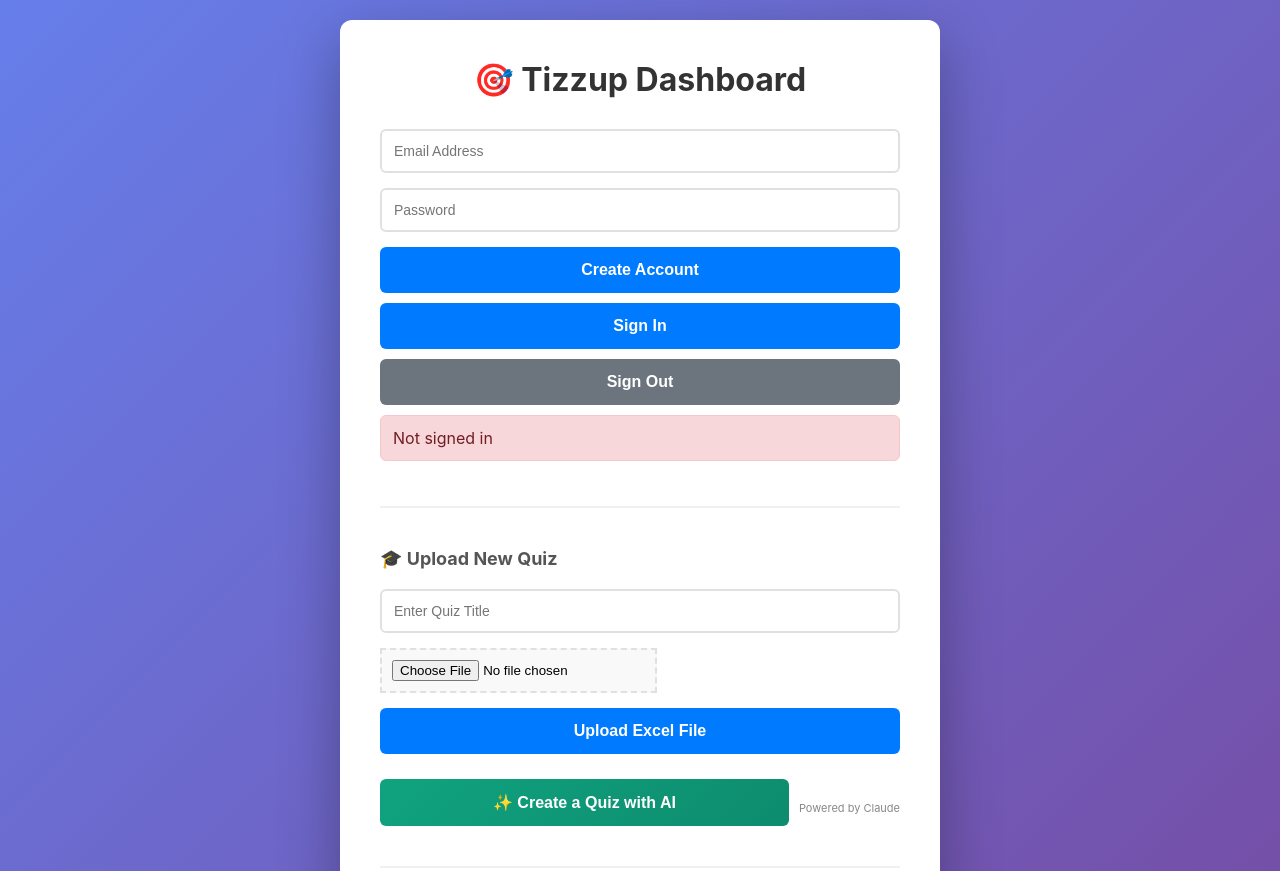
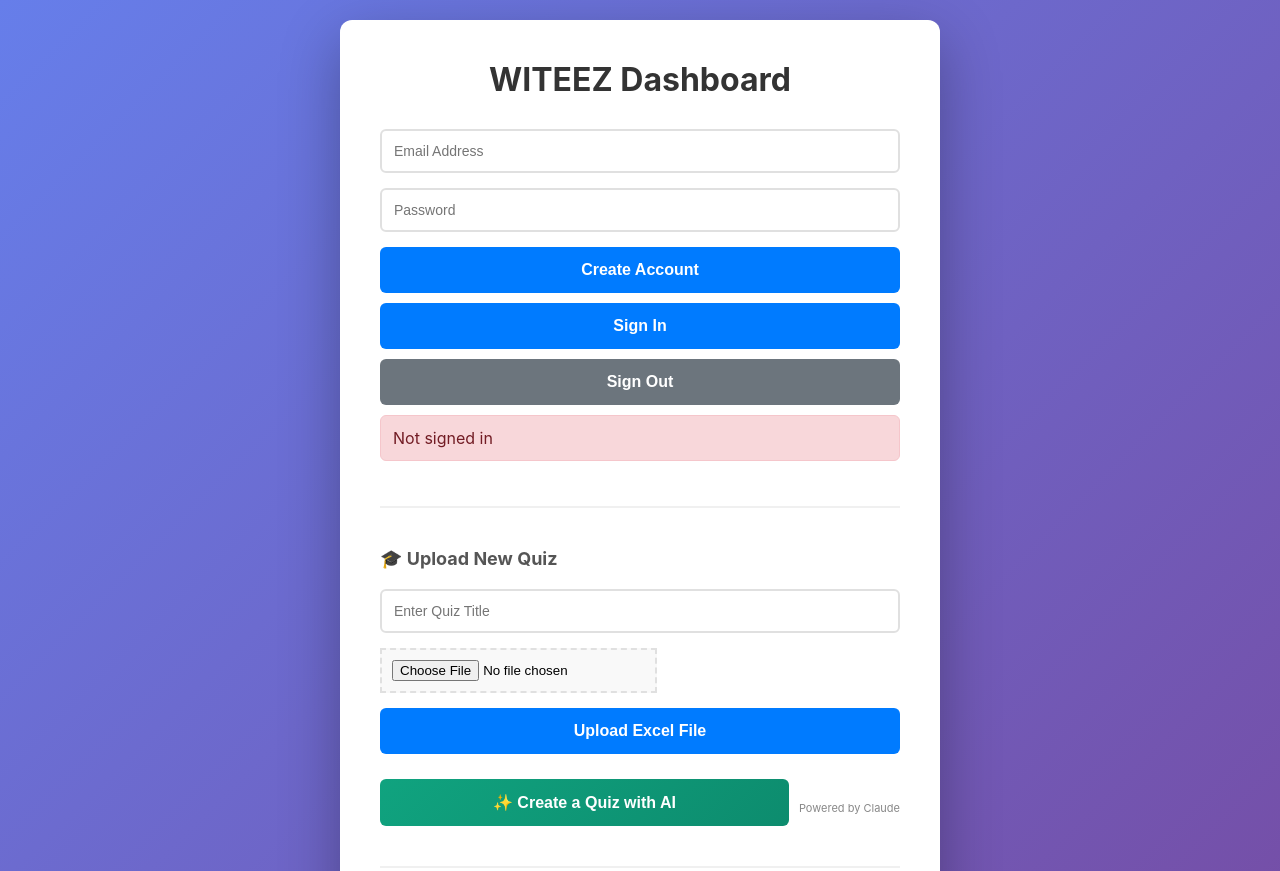
Before and after one commit to maoun777-bot/Witeez-Backend, a plain HTML site: page index.html in a window 1280 px wide. Shown: the top 871 px of the page. Drawn offline with Linux system fonts and the light colour scheme; no server answers.

Commit message:
Change dashboard title from Tizzup to WITEEZ

```diff
--- a/index.html
+++ b/index.html
@@ -278,7 +278,7 @@
 </head>
 <body>
     <div class="container">
-        <h1>🎯 Tizzup Dashboard</h1>
+        <h1>WITEEZ Dashboard</h1>
 
         <!-- Auth Section -->
         <div class="section">
```
